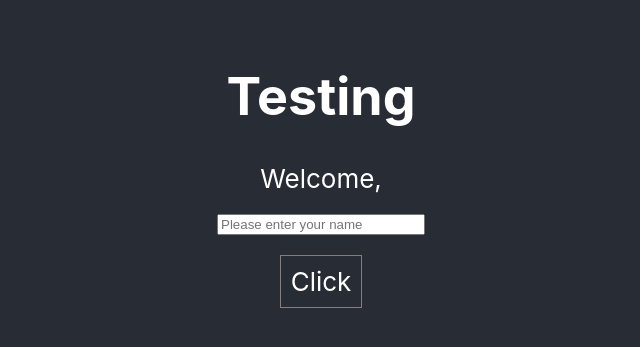
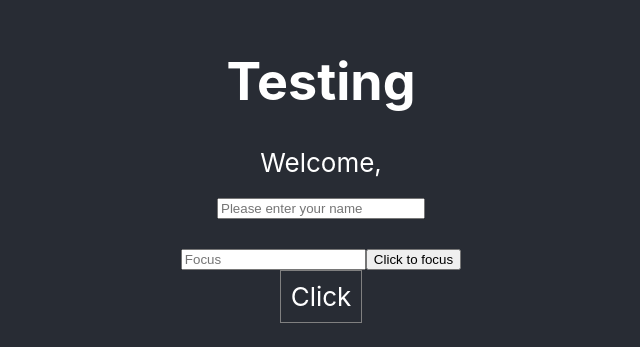
Before and after one commit to Junjpan/react-testing-library-examples, a React (Create React App) app: page / in a window 1280 px wide. Shown: the part 231-578 px from the top of the page, without its empty margins (319-959 px from the left). Built offline with nearby package versions, Linux system fonts and the light colour scheme.

Commit message:
test focusInput component

```diff
--- a/src/App.js
+++ b/src/App.js
@@ -2,6 +2,7 @@ import React from 'react';
 import './App.css';
 import Button from './components/button/button';
 import NameInput from './components/Input/NameInput';
+import FocusInput from './components/focusInput/FocusInput';
 
 function App() {
   const sayHello=()=>{
@@ -12,6 +13,7 @@ function App() {
       <header className="App-header">
         <h1>Testing</h1>
        <NameInput />
+       <FocusInput />
        <Button label='Click' sayHello={sayHello}></Button>
       </header>
     </div>
--- /dev/null
+++ b/src/components/focusInput/FocusInput.js
@@ -0,0 +1,14 @@
+import React from 'react';
+
+const FocusInput=()=>{
+
+    const inputRef=React.useRef(null);
+    return(
+        <div>
+            <input type="text" arial-label='focus-input' ref={inputRef} placeholder="Focus"/>
+            <button onClick={()=>inputRef.current.focus()} >Click to focus </button>
+        </div>
+    )
+}
+
+export default FocusInput
```
Also changed, not shown: 2 other files (tests, documents, lock files or other folders).
